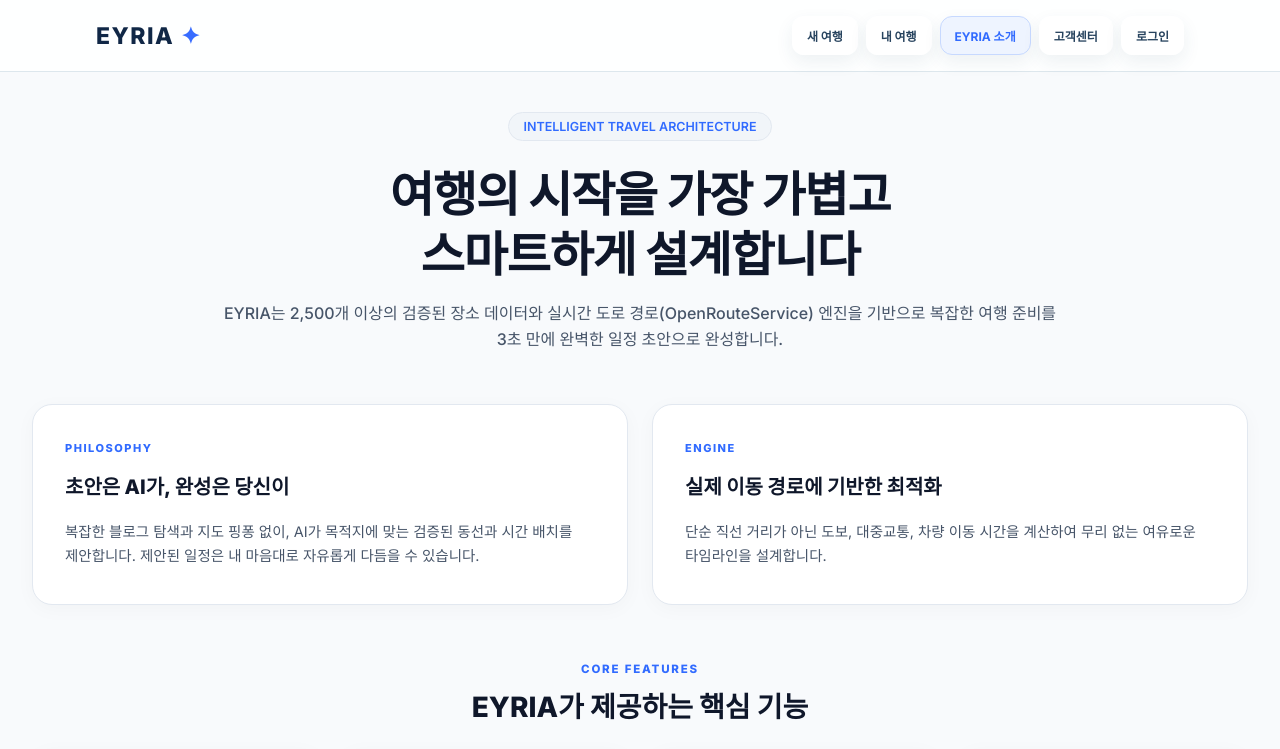
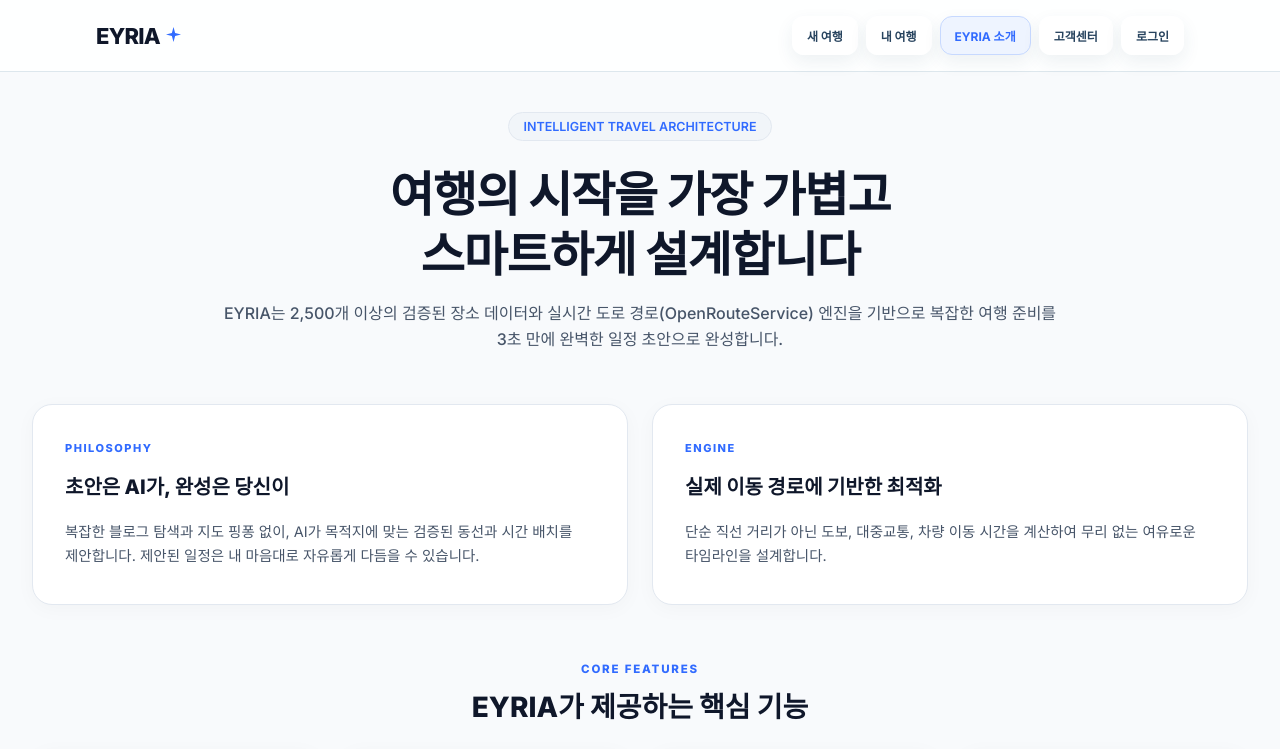
Before and after one commit to dlgkfud123-dot/planit, a Next.js app: page /about in a window 1280 px wide. Shown: the top 749 px of the page. Built offline with nearby package versions, Linux system fonts and the light colour scheme; no server answers.

Commit message:
refactor: unify EYRIA brand logo component and vector SVG sparkle icon across all pages

```diff
--- a/app/about/page.tsx
+++ b/app/about/page.tsx
@@ -1,3 +1,4 @@
+import BrandLogo from "../../components/common/BrandLogo";
 "use client";
 
 import Link from "next/link";
@@ -10,9 +11,7 @@ export default function AboutPage() {
       {/* Header */}
       <header className="serviceHeader aboutHeader">
         <div className="aboutHeaderContainer">
-          <Link href="/" className="workspaceBrand">
-            EYRIA <i>✦</i>
-          </Link>
+          <BrandLogo />
           <nav className="aboutNav">
             <Link href="/">새 여행</Link>
             <Link href="/trips">내 여행</Link>
--- a/app/contact/page.tsx
+++ b/app/contact/page.tsx
@@ -1,3 +1,4 @@
+import BrandLogo from "../../components/common/BrandLogo";
 "use client";
 
 import Link from "next/link";
@@ -31,9 +32,7 @@ export default function ContactPage() {
       {/* Header */}
       <header className="serviceHeader contactHeader">
         <div className="contactHeaderContainer">
-          <Link href="/" className="workspaceBrand">
-            EYRIA <i>✦</i>
-          </Link>
+          <BrandLogo />
           <nav className="contactNav">
             <Link href="/">새 여행</Link>
             <Link href="/trips">내 여행</Link>
--- a/app/globals.css
+++ b/app/globals.css
@@ -1,13 +1,52 @@
 @import url('https://fonts.googleapis.com/css2?family=Inter:wght@400;500;600;700;800&family=Noto+Sans+KR:wght@400;500;600;700;800&display=swap');
 :root{--navy:#0f172a;--lime:#d7ff35;--line:#e2e8f0;--bg:#fafcfd;--card-bg:#ffffff;--shadow:0 4px 20px rgba(15,23,42,.04),0 1px 3px rgba(15,23,42,.02)}*{box-sizing:border-box}html,body{margin:0;padding:0;font-family:Inter,"Noto Sans KR",sans-serif;color:var(--navy);background:var(--bg)}button,input,select{font:inherit}button{cursor:pointer}
 *:focus-visible{outline:2px solid #316bff;outline-offset:2px}
-.brand{font-size:24px;font-weight:700;letter-spacing:-.02em;text-decoration:none;white-space:nowrap}.brand span{color:#316bff;margin-left:3px;font-size:.65em}
-
-.landingWrapper{position:relative;width:100%;min-height:100vh;min-height:100svh;background:var(--bg);font-family:Inter,"Noto Sans KR",sans-serif;display:flex;flex-direction:column;overflow-x:hidden}
-.mapHeader{flex:0 0 auto;position:relative;z-index:100;width:100%;padding:18px 0 10px}
-.headerContainer{max-width:1560px;width:calc(100% - 80px);margin:0 auto;padding:0 16px;display:flex;justify-content:space-between;align-items:center}
-.mapBrand{font-size:24px;font-weight:750;color:#0f172a;text-decoration:none;letter-spacing:-.02em}
-.mapBrand i{color:#316bff;font-style:normal;margin-left:2px}
+/* Unified Brand Logo Design System */
+.brandLogoLink {
+  display: inline-flex;
+  align-items: center;
+  text-decoration: none;
+  color: inherit;
+  transition: opacity 0.18s ease, transform 0.18s ease;
+}
+.brandLogoLink:hover {
+  opacity: 0.85;
+}
+.brandLogo {
+  display: inline-flex;
+  align-items: center;
+  gap: 6px;
+  user-select: none;
+}
+.brandLogoText {
+  font-family: Inter, -apple-system, BlinkMacSystemFont, "SF Pro Display", sans-serif;
+  font-size: 22px;
+  font-weight: 850;
+  letter-spacing: -0.035em;
+  line-height: 1;
+  color: #0f172a;
+}
+.eyriaSparkleIcon {
+  width: 15px;
+  height: 15px;
+  color: #316bff;
+  flex-shrink: 0;
+  transform: translateY(-1px);
+}
+.brandLogo--large .brandLogoText {
+  font-size: 28px;
+}
+.brandLogo--large .eyriaSparkleIcon {
+  width: 18px;
+  height: 18px;
+}
+.brandLogo--small .brandLogoText {
+  font-size: 17px;
+}
+.brandLogo--small .eyriaSparkleIcon {
+  width: 13px;
+  height: 13px;
+}
 .homeServiceNav{display:flex;gap:8px}
 .navPill{padding:8px 18px;border-radius:20px;font-size:13px;font-weight:600;text-decoration:none;color:#475569;background:#ffffff;border:1px solid #e2e8f0;box-shadow:0 1px 3px rgba(15,23,42,.03);transition:all .2s cubic-bezier(.16,1,.3,1)}
 .navPill:hover{background:#f8fafc;color:#316bff;border-color:#316bff;transform:translateY(-1px)}
--- a/app/privacy/page.tsx
+++ b/app/privacy/page.tsx
@@ -1,3 +1,4 @@
+import BrandLogo from "../../components/common/BrandLogo";
 "use client";
 
 import Link from "next/link";
@@ -10,9 +11,7 @@ export default function PrivacyPage() {
       {/* Header */}
       <header className="serviceHeader privacyHeader">
         <div className="privacyHeaderContainer">
-          <Link href="/" className="workspaceBrand">
-            EYRIA <i>✦</i>
-          </Link>
+          <BrandLogo />
           <nav className="privacyNav">
             <Link href="/">새 여행</Link>
             <Link href="/trips">내 여행</Link>
--- a/app/terms/page.tsx
+++ b/app/terms/page.tsx
@@ -1,3 +1,4 @@
+import BrandLogo from "../../components/common/BrandLogo";
 "use client";
 
 import Link from "next/link";
@@ -10,9 +11,7 @@ export default function TermsPage() {
       {/* Header */}
       <header className="serviceHeader termsHeader">
         <div className="termsHeaderContainer">
-          <Link href="/" className="workspaceBrand">
-            EYRIA <i>✦</i>
-          </Link>
+          <BrandLogo />
           <nav className="termsNav">
             <Link href="/">새 여행</Link>
             <Link href="/trips">내 여행</Link>
--- a/components/auth/AuthForm.tsx
+++ b/components/auth/AuthForm.tsx
@@ -1,3 +1,4 @@
+import BrandLogo from "../common/BrandLogo";
 "use client";
 
 import { FormEvent, useState } from "react";
--- /dev/null
+++ b/components/common/BrandLogo.tsx
@@ -0,0 +1,51 @@
+"use client";
+
+import Link from "next/link";
+
+interface BrandLogoProps {
+  href?: string | null;
+  className?: string;
+  size?: "normal" | "large" | "small";
+}
+
+export function EyriaSparkleIcon({ className = "" }: { className?: string }) {
+  return (
+    <svg
+      className={`eyriaSparkleIcon ${className}`}
+      width="15"
+      height="15"
+      viewBox="0 0 24 24"
+      fill="none"
+      xmlns="http://www.w3.org/2000/svg"
+      aria-hidden="true"
+    >
+      <path
+        d="M12 0L14.59 9.41L24 12L14.59 14.59L12 24L9.41 14.59L0 12L9.41 9.41L12 0Z"
+        fill="currentColor"
+      />
+    </svg>
+  );
+}
+
+export default function BrandLogo({
+  href = "/",
+  className = "",
+  size = "normal",
+}: BrandLogoProps) {
+  const content = (
+    <span className={`brandLogo brandLogo--${size} ${className}`}>
+      <span className="brandLogoText">EYRIA</span>
+      <EyriaSparkleIcon />
+    </span>
+  );
+
+  if (href) {
+    return (
+      <Link href={href} className="brandLogoLink" aria-label="EYRIA 홈">
+        {content}
+      </Link>
+    );
+  }
+
+  return content;
+}
--- a/components/layout/Footer.tsx
+++ b/components/layout/Footer.tsx
@@ -1,3 +1,4 @@
+import BrandLogo from "../common/BrandLogo";
 import Link from "next/link";
 
 export default function Footer() {
--- a/components/map/InteractiveMapIntro.tsx
+++ b/components/map/InteractiveMapIntro.tsx
@@ -1,3 +1,4 @@
+import BrandLogo from "../common/BrandLogo";
 "use client";
 import { useCallback, useEffect, useMemo, useRef, useState } from "react";
 import Link from "next/link";
@@ -185,9 +186,7 @@ export default function InteractiveMapIntro() {
     <main className="landingWrapper">
       <header className="mapHeader">
         <div className="headerContainer">
-          <Link href="/" className="mapBrand" aria-label="EYRIA 홈">
-            EYRIA <i>✦</i>
-          </Link>
+          <BrandLogo />
           <nav className="homeServiceNav">
             <Link href="/trips" className="navPill">내 여행</Link>
             <Link href="/about" className="navPill active">EYRIA 소개</Link>
--- a/components/planner/PlannerApp.tsx
+++ b/components/planner/PlannerApp.tsx
@@ -1,3 +1,4 @@
+import BrandLogo from "../common/BrandLogo";
 "use client";
 
 import { DragEvent, FormEvent, useCallback, useEffect, useMemo, useRef } from "react";
@@ -96,7 +97,7 @@ export default function PlannerApp(){
   const shareCurrentTrip=async()=>{const url=`${location.origin}/planner?share=${await encodeSharedTrip(snapshotFor(savedTripId||"shared"))}`;setShareUrl(url);try{await navigator.clipboard.writeText(url);setEditNotice("공유 링크를 복사했습니다.")}catch{setEditNotice("공유 링크를 직접 복사해주세요.")}};
   const exportCalendar=()=>{const pad=(value:number)=>value.toString().padStart(2,"0"),format=(date:Date)=>`${date.getUTCFullYear()}${pad(date.getUTCMonth()+1)}${pad(date.getUTCDate())}T${pad(date.getUTCHours())}${pad(date.getUTCMinutes())}00Z`,escape=(value:string)=>value.replaceAll("\\","\\\\").replaceAll(",","\\,").replaceAll(";","\\;").replaceAll("\n","\\n"),events=plan.flatMap((day,dayIndex)=>day.stops.map(stop=>{const date=new Date(`${start}T00:00:00`);date.setDate(date.getDate()+dayIndex);const[hour,minute]=stop.time.split(":").map(Number);date.setHours(hour,minute,0,0);const finish=new Date(date.getTime()+(Number.parseInt(stop.duration)||90)*60000);return["BEGIN:VEVENT",`UID:${stop.id}@eyria.local`,`DTSTAMP:${format(new Date())}`,`DTSTART:${format(date)}`,`DTEND:${format(finish)}`,`SUMMARY:${escape(stop.name)}`,`DESCRIPTION:${escape(`${stop.description} · ${stop.openingHours}`)}`,`LOCATION:${stop.lat},${stop.lng}`,"END:VEVENT"].join("\r\n")})),ics=["BEGIN:VCALENDAR","VERSION:2.0","PRODID:-//EYRIA//Travel Planner//KO",`X-WR-CALNAME:${destination} 여행`,...events,"END:VCALENDAR"].join("\r\n");downloadText(`EYRIA-${destination}-일정.ics`,ics,"text/calendar;charset=utf-8")};
   return <main className="plannerWorkspace">
-    <header className="workspaceHeader"><Link href="/" className="workspaceBrand">EYRIA <i>✦</i></Link><div><strong>{destination} 여행</strong><span>{start} — {end} · {people}명</span><Link href="/trips">내 여행</Link><Link href="/">목적지 변경</Link><AccountActions/></div></header>
+    <header className="workspaceHeader"><BrandLogo /><div><strong>{destination} 여행</strong><span>{start} — {end} · {people}명</span><Link href="/trips">내 여행</Link><Link href="/">목적지 변경</Link><AccountActions/></div></header>
     <nav className="mobilePlannerNav"><button className={mobileTab==="conditions"?"active":""} onClick={()=>setMobileTab("conditions")}>여행 조건</button><button className={mobileTab==="schedule"?"active":""} onClick={()=>setMobileTab("schedule")}>일정</button><button className={mobileTab==="map"?"active":""} onClick={()=>setMobileTab("map")}>지도</button></nav>
     <div className="workspaceBody">
       <aside className={`conditionPanel mobile-${mobileTab}`}><div className="conditionHeading"><span>AI TRIP BUILDER</span><h1>{destination} 여행을<br/>함께 설계해볼까요?</h1><p>조건을 바꾸면 AI가 동선과 예산을 다시 계산합니다.</p></div><form onSubmit={generate}>
--- a/components/trips/SavedTrips.tsx
+++ b/components/trips/SavedTrips.tsx
@@ -1,3 +1,4 @@
+import BrandLogo from "../common/BrandLogo";
 "use client";
 
 import Link from "next/link";
@@ -118,9 +119,7 @@ export default function SavedTrips() {
     <main className="servicePage myJourneysWrapper">
       <header className="serviceHeader myJourneysHeader">
         <div className="myJourneysHeaderContainer">
-          <Link href="/" className="workspaceBrand">
-            EYRIA <i>✦</i>
-          </Link>
+          <BrandLogo />
           <nav className="myJourneysNav">
             <Link href="/">새 여행</Link>
             <Link href="/about">서비스 소개</Link>
```
Also changed, not shown: components/places/PlaceDetail.tsx (+2 -1 lines).
